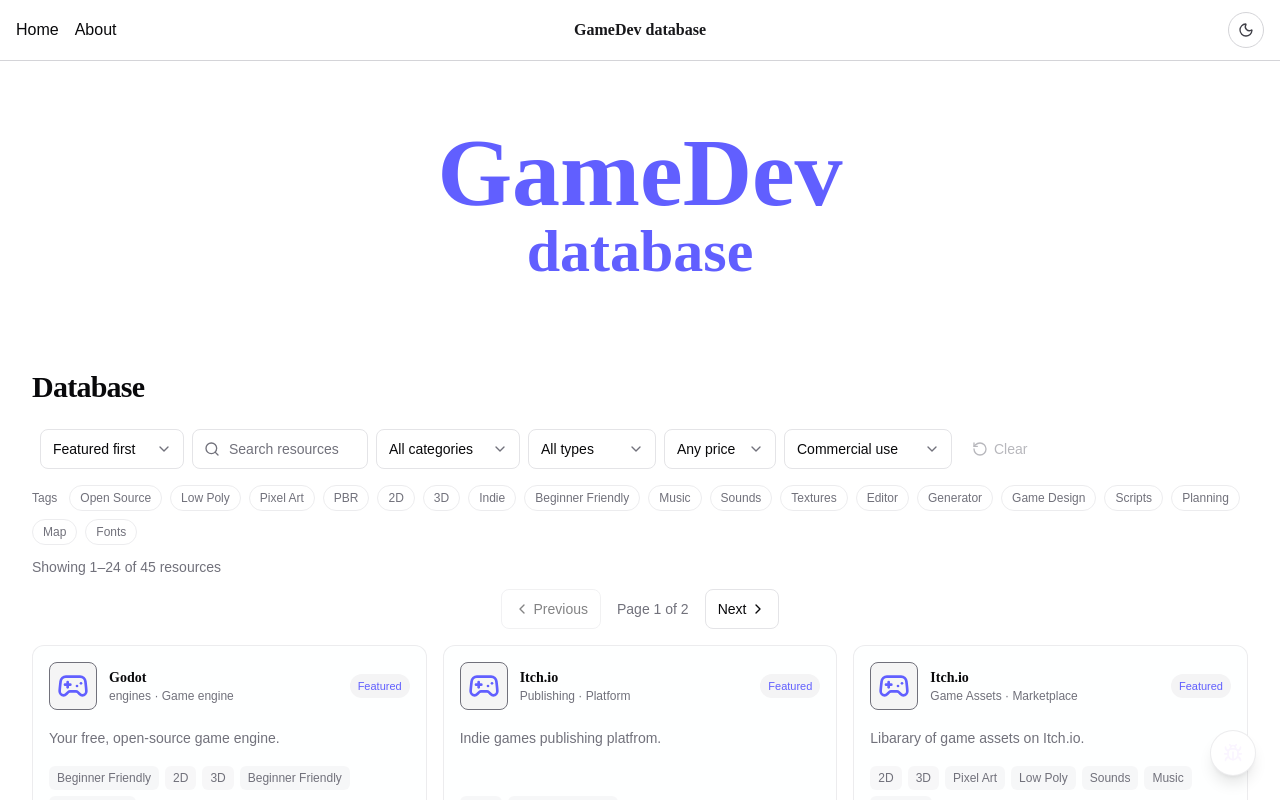
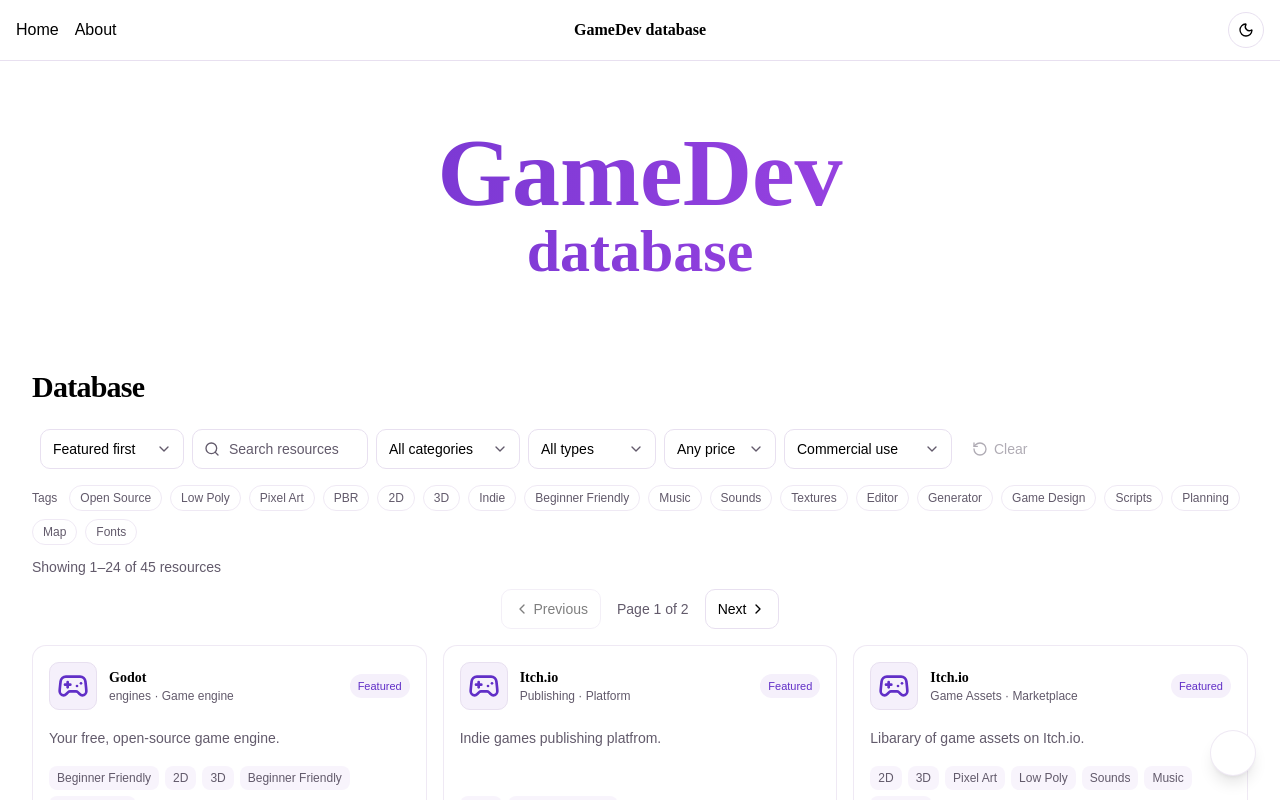
Before and after one commit to Dobya11/gamedev-db, a React (Vite) app: page / in a window 1280 px wide. Shown: the top 800 px of the page. Built offline with nearby package versions, Linux system fonts and the light colour scheme.

Commit message:
feat: brand colors

```diff
--- a/src/App.css
+++ b/src/App.css
@@ -1,20 +1,3 @@
-@import "tailwindcss";
-@custom-variant dark (&:where(.dark, .dark *));
-@import "@fontsource-variable/roboto";
-@import "@fontsource-variable/roboto-slab";
-
-* {
-  font-family: "Roboto Variable", sans-serif;
-}
-h1,
-h2,
-h3,
-h4,
-h5,
-h6 {
-  font-family: "Roboto Slab Variable", serif;
-}
-
 html,
 body,
 #root {
--- a/src/NotFound.tsx
+++ b/src/NotFound.tsx
@@ -10,7 +10,10 @@ function NotFound() {
         className="w-96 pb-8"
       />
       <p className="mt-2 text-lg">Looks like nothing here...</p>
-      <Link to="/" className="inline-block mt-4 text-indigo-500">
+      <Link
+        to="/"
+        className="mt-4 inline-block text-primary transition-colors hover:text-brand-secondary"
+      >
         Go back home
       </Link>
     </div>
--- a/src/components/features/ThemeToggle.tsx
+++ b/src/components/features/ThemeToggle.tsx
@@ -29,7 +29,7 @@ const ThemeToggle = () => {
   return (
     <button
       type="button"
-      className="inline-flex size-9 items-center justify-center rounded-full border border-zinc-300 text-zinc-700 transition hover:bg-zinc-100 focus-visible:outline-2 focus-visible:outline-offset-2 focus-visible:outline-indigo-500 dark:border-zinc-700 dark:text-zinc-200 dark:hover:bg-zinc-800"
+      className="inline-flex size-9 items-center justify-center rounded-full border border-input text-foreground transition hover:bg-muted focus-visible:outline-2 focus-visible:outline-offset-2 focus-visible:outline-primary"
       aria-label={isDark ? "Switch to light mode" : "Switch to dark mode"}
       aria-pressed={isDark}
       onClick={toggleTheme}
--- a/src/components/layout/Catalog/Catalog.tsx
+++ b/src/components/layout/Catalog/Catalog.tsx
@@ -109,7 +109,7 @@ function Catalog() {
           onClick={() => setCurrentPage(page - 1)}
           disabled={page === 1}
           aria-label="Previous page"
-          className="inline-flex h-10 items-center gap-1 rounded-lg border border-input px-3 text-sm text-foreground outline-none transition hover:bg-muted focus-visible:ring-2 focus-visible:ring-indigo-500 focus-visible:ring-offset-2 focus-visible:ring-offset-background disabled:cursor-not-allowed disabled:opacity-50"
+          className="inline-flex h-10 items-center gap-1 rounded-lg border border-input px-3 text-sm text-foreground outline-none transition hover:bg-muted focus-visible:ring-2 focus-visible:ring-primary focus-visible:ring-offset-2 focus-visible:ring-offset-background disabled:cursor-not-allowed disabled:opacity-50"
         >
           <ChevronLeft aria-hidden="true" className="size-4" />
           Previous
@@ -122,7 +122,7 @@ function Catalog() {
           onClick={() => setCurrentPage(page + 1)}
           disabled={page === pageCount}
           aria-label="Next page"
-          className="inline-flex h-10 items-center gap-1 rounded-lg border border-input px-3 text-sm text-foreground outline-none transition hover:bg-muted focus-visible:ring-2 focus-visible:ring-indigo-500 focus-visible:ring-offset-2 focus-visible:ring-offset-background disabled:cursor-not-allowed disabled:opacity-50"
+          className="inline-flex h-10 items-center gap-1 rounded-lg border border-input px-3 text-sm text-foreground outline-none transition hover:bg-muted focus-visible:ring-2 focus-visible:ring-primary focus-visible:ring-offset-2 focus-visible:ring-offset-background disabled:cursor-not-allowed disabled:opacity-50"
         >
           Next
           <ChevronRight aria-hidden="true" className="size-4" />
--- a/src/components/layout/Catalog/Filter.tsx
+++ b/src/components/layout/Catalog/Filter.tsx
@@ -33,7 +33,7 @@ interface SelectFieldProps {
 }
 
 const controlClass =
-  "h-10 w-full appearance-none rounded-lg border border-input bg-background px-3 pr-9 text-sm text-foreground outline-none transition focus-visible:ring-2 focus-visible:ring-indigo-500 focus-visible:ring-offset-2 focus-visible:ring-offset-background";
+  "h-10 w-full appearance-none rounded-lg border border-input bg-background px-3 pr-9 text-sm text-foreground outline-none transition focus-visible:ring-2 focus-visible:ring-primary focus-visible:ring-offset-2 focus-visible:ring-offset-background";
 
 function SelectField({
   label,
@@ -136,7 +136,7 @@ function Filter({
               placeholder="Search resources"
               value={search}
               onChange={(event) => setSearch(event.target.value)}
-              className="h-10 w-44 rounded-lg border border-input bg-background pl-9 pr-3 text-sm text-foreground outline-none transition placeholder:text-muted-foreground focus-visible:ring-2 focus-visible:ring-indigo-500 focus-visible:ring-offset-2 focus-visible:ring-offset-background"
+              className="h-10 w-44 rounded-lg border border-input bg-background pl-9 pr-3 text-sm text-foreground outline-none transition placeholder:text-muted-foreground focus-visible:ring-2 focus-visible:ring-primary focus-visible:ring-offset-2 focus-visible:ring-offset-background"
             />
           </label>
 
@@ -187,7 +187,7 @@ function Filter({
             type="button"
             onClick={onReset}
             disabled={activeFilterCount === 0 && sortBy === "featured"}
-            className="inline-flex h-10 shrink-0 items-center gap-1.5 rounded-lg px-3 text-sm font-medium text-muted-foreground outline-none transition hover:bg-muted hover:text-foreground focus-visible:ring-2 focus-visible:ring-indigo-500 focus-visible:ring-offset-2 focus-visible:ring-offset-background disabled:cursor-not-allowed disabled:opacity-50"
+            className="inline-flex h-10 shrink-0 items-center gap-1.5 rounded-lg px-3 text-sm font-medium text-muted-foreground outline-none transition hover:bg-muted hover:text-foreground focus-visible:ring-2 focus-visible:ring-primary focus-visible:ring-offset-2 focus-visible:ring-offset-background disabled:cursor-not-allowed disabled:opacity-50"
           >
             <RotateCcw aria-hidden="true" className="size-4" />
             Clear
@@ -206,10 +206,10 @@ function Filter({
           return (
             <label
               key={tag.id}
-              className={`inline-flex cursor-pointer items-center gap-2 rounded-full border px-2.5 py-1 text-xs transition focus-within:ring-2 focus-within:ring-indigo-500 focus-within:ring-offset-2 focus-within:ring-offset-background ${
+              className={`inline-flex cursor-pointer items-center gap-2 rounded-full border px-2.5 py-1 text-xs transition focus-within:ring-2 focus-within:ring-primary focus-within:ring-offset-2 focus-within:ring-offset-background ${
                 isSelected
-                  ? "border-indigo-500/40 bg-indigo-500/10 text-indigo-500"
-                  : "border-border/70 text-muted-foreground hover:border-indigo-500/40 hover:text-foreground"
+                  ? "border-primary/40 bg-primary/10 text-primary"
+                  : "border-border/70 text-muted-foreground hover:border-primary/40 hover:text-foreground"
               }`}
             >
               <input
--- a/src/components/layout/Catalog/ResourceCard.tsx
+++ b/src/components/layout/Catalog/ResourceCard.tsx
@@ -45,9 +45,9 @@ function ResourceCard({ resource }: ResourceCardProps) {
   })();
 
   return (
-    <article className="group flex h-full flex-col rounded-xl border border-border/70 bg-card/50 p-4 transition-colors hover:border-indigo-500/30 hover:bg-card">
+    <article className="group flex h-full flex-col rounded-xl border border-border/70 bg-card/50 p-4 transition-colors hover:border-primary/30 hover:bg-card">
       <div className="mb-4 flex items-center gap-3">
-        <span className="flex size-12 shrink-0 items-center justify-center overflow-hidden rounded-lg border bg-neutral-100 text-muted-foreground">
+        <span className="flex size-12 shrink-0 items-center justify-center overflow-hidden rounded-lg border bg-muted text-muted-foreground">
           {!iconFailed ? (
             <img
               src={faviconUrl}
@@ -57,7 +57,7 @@ function ResourceCard({ resource }: ResourceCardProps) {
               onError={() => setIconFailed(true)}
             />
           ) : (
-            <Gamepad2 aria-hidden="true" className="size-8 text-indigo-500" />
+            <Gamepad2 aria-hidden="true" className="size-8 text-primary" />
           )}
         </span>
         <div className="min-w-0 flex-1">
@@ -67,10 +67,10 @@ function ResourceCard({ resource }: ResourceCardProps) {
           </p>
         </div>
         {resource.featured && (
-          <span className="shrink-0 rounded-full bg-secondary px-2 py-1 text-[11px] text-indigo-500">
+          <span className="shrink-0 rounded-full bg-secondary px-2 py-1 text-[11px] text-secondary-foreground">
             Featured
           </span>
-        )}{" "}
+        )}
       </div>
 
       <p className="flex-1 text-sm leading-6 text-muted-foreground">
@@ -107,7 +107,7 @@ function ResourceCard({ resource }: ResourceCardProps) {
         href={resource.url}
         target="_blank"
         rel="noopener noreferrer"
-        className="mt-3 inline-flex items-center gap-1 self-start text-sm font-medium text-muted-foreground outline-none transition hover:text-foreground focus-visible:rounded-sm focus-visible:ring-2 focus-visible:ring-indigo-500"
+        className="mt-3 inline-flex items-center gap-1 self-start text-sm font-medium text-muted-foreground outline-none transition hover:text-primary focus-visible:rounded-sm focus-visible:ring-2 focus-visible:ring-primary"
       >
         Visit website
         <ArrowUpRight aria-hidden="true" className="size-4" />
--- a/src/components/layout/Header.tsx
+++ b/src/components/layout/Header.tsx
@@ -2,17 +2,17 @@ import ThemeToggle from "@/components/features/ThemeToggle";
 
 function Header() {
   return (
-    <header className="grid grid-cols-3 items-center border-b border-zinc-300 dark:border-zinc-800 bg-card/50 px-4 py-3">
+    <header className="grid grid-cols-3 items-center border-b border-border bg-card/80 px-4 py-3">
       <div className="justify-self-start">
-        <a href="/">Home</a>
-        <a href="/about/" className="ml-4">
+        <a href="/" className="transition-colors hover:text-primary">
+          Home
+        </a>
+        <a href="/about/" className="ml-4 transition-colors hover:text-primary">
           About
         </a>
       </div>
 
-      <h1 className="justify-self-center font-semibold text-zinc-900 dark:text-zinc-100">
-        GameDev database
-      </h1>
+      <h1 className="justify-self-center font-semibold">GameDev database</h1>
 
       <div className="justify-self-end">
         <ThemeToggle />
--- a/src/components/layout/Hero.tsx
+++ b/src/components/layout/Hero.tsx
@@ -1,8 +1,12 @@
 function Hero() {
   return (
-    <div className="my-16 text-indigo-500">
-      <h1 className="text-center text-6xl font-bold sm:text-8xl">GameDev</h1>
-      <h2 className="text-center text-5xl font-bold sm:text-6xl">database</h2>
+    <div className="my-16">
+      <h1 className="bg-gradient-to-r from-primary via-brand-secondary to-brand-highlight bg-clip-text text-center text-6xl font-bold text-transparent sm:text-8xl">
+        GameDev
+      </h1>
+      <h2 className="bg-gradient-to-r from-primary via-brand-secondary to-brand-highlight bg-clip-text text-center text-5xl font-bold text-transparent sm:text-6xl">
+        database
+      </h2>
     </div>
   );
 }
--- a/src/index.css
+++ b/src/index.css
@@ -7,6 +7,8 @@
 @theme inline {
   --font-heading: "Roboto Slab Variable", serif;
   --font-sans: "Roboto Variable", sans-serif;
+  --color-brand-secondary: var(--brand-secondary);
+  --color-brand-highlight: var(--brand-highlight);
   --color-sidebar-ring: var(--sidebar-ring);
   --color-sidebar-border: var(--sidebar-border);
   --color-sidebar-accent-foreground: var(--sidebar-accent-foreground);
@@ -48,62 +50,70 @@
 }
 
 :root {
-  --background: oklch(1 0 0);
-  --foreground: oklch(0.141 0.005 285.823);
-  --card: oklch(1 0 0);
-  --card-foreground: oklch(0.141 0.005 285.823);
-  --popover: oklch(1 0 0);
-  --popover-foreground: oklch(0.141 0.005 285.823);
-  --primary: oklch(0.496 0.265 301.924);
-  --primary-foreground: oklch(0.977 0.014 308.299);
-  --secondary: oklch(0.967 0.001 286.375);
-  --secondary-foreground: oklch(0.21 0.006 285.885);
-  --muted: oklch(0.967 0.001 286.375);
-  --muted-foreground: oklch(0.552 0.016 285.938);
-  --accent: oklch(0.967 0.001 286.375);
-  --accent-foreground: oklch(0.21 0.006 285.885);
-  --destructive: oklch(0.577 0.245 27.325);
-  --border: oklch(0.92 0.004 286.32);
-  --input: oklch(0.92 0.004 286.32);
-  --ring: oklch(0.705 0.015 286.067);
+  color-scheme: light;
+  --brand-primary: #612fc7;
+  --brand-secondary: #893dda;
+  --brand-highlight: #b14aed;
+  --background: #ffffff;
+  --foreground: #000000;
+  --card: #ffffff;
+  --card-foreground: #000000;
+  --popover: #ffffff;
+  --popover-foreground: #000000;
+  --primary: var(--brand-primary);
+  --primary-foreground: #ffffff;
+  --secondary: #f5f0fb;
+  --secondary-foreground: #612fc7;
+  --muted: #f5f0fb;
+  --muted-foreground: #625a6b;
+  --accent: #f5f0fb;
+  --accent-foreground: #612fc7;
+  --destructive: #b42318;
+  --border: #e8e0f0;
+  --input: #e8e0f0;
+  --ring: #893dda;
   --radius: 0.625rem;
-  --sidebar: oklch(0.985 0 0);
-  --sidebar-foreground: oklch(0.141 0.005 285.823);
-  --sidebar-primary: oklch(0.558 0.288 302.321);
-  --sidebar-primary-foreground: oklch(0.977 0.014 308.299);
-  --sidebar-accent: oklch(0.967 0.001 286.375);
-  --sidebar-accent-foreground: oklch(0.21 0.006 285.885);
-  --sidebar-border: oklch(0.92 0.004 286.32);
-  --sidebar-ring: oklch(0.705 0.015 286.067);
+  --sidebar: #ffffff;
+  --sidebar-foreground: #000000;
+  --sidebar-primary: #612fc7;
+  --sidebar-primary-foreground: #ffffff;
+  --sidebar-accent: #f5f0fb;
+  --sidebar-accent-foreground: #612fc7;
+  --sidebar-border: #e8e0f0;
+  --sidebar-ring: #893dda;
 }
 
 .dark {
-  --background: oklch(0.141 0.005 285.823);
-  --foreground: oklch(0.985 0 0);
-  --card: oklch(0.21 0.006 285.885);
-  --card-foreground: oklch(0.985 0 0);
-  --popover: oklch(0.21 0.006 285.885);
-  --popover-foreground: oklch(0.985 0 0);
-  --primary: oklch(0.438 0.218 303.724);
-  --primary-foreground: oklch(0.977 0.014 308.299);
-  --secondary: oklch(0.274 0.006 286.033);
-  --secondary-foreground: oklch(0.985 0 0);
-  --muted: oklch(0.274 0.006 286.033);
-  --muted-foreground: oklch(0.705 0.015 286.067);
-  --accent: oklch(0.274 0.006 286.033);
-  --accent-foreground: oklch(0.985 0 0);
-  --destructive: oklch(0.704 0.191 22.216);
-  --border: oklch(1 0 0 / 10%);
-  --input: oklch(1 0 0 / 15%);
-  --ring: oklch(0.552 0.016 285.938);
-  --sidebar: oklch(0.21 0.006 285.885);
-  --sidebar-foreground: oklch(0.985 0 0);
-  --sidebar-primary: oklch(0.627 0.265 303.9);
-  --sidebar-primary-foreground: oklch(0.977 0.014 308.299);
-  --sidebar-accent: oklch(0.274 0.006 286.033);
-  --sidebar-accent-foreground: oklch(0.985 0 0);
-  --sidebar-border: oklch(1 0 0 / 10%);
-  --sidebar-ring: oklch(0.552 0.016 285.938);
+  color-scheme: dark;
+  --brand-primary: #b14aed;
+  --brand-secondary: #893dda;
+  --brand-highlight: #612fc7;
+  --background: #000000;
+  --foreground: #ffffff;
+  --card: #0a0610;
+  --card-foreground: #ffffff;
+  --popover: #0a0610;
+  --popover-foreground: #ffffff;
+  --primary: var(--brand-primary);
+  --primary-foreground: #000000;
+  --secondary: #160f20;
+  --secondary-foreground: #ffffff;
+  --muted: #160f20;
+  --muted-foreground: #c9bfd2;
+  --accent: #160f20;
+  --accent-foreground: #ffffff;
+  --destructive: #f87171;
+  --border: #ffffff26;
+  --input: #ffffff33;
+  --ring: #b14aed;
+  --sidebar: #0a0610;
+  --sidebar-foreground: #ffffff;
+  --sidebar-primary: #b14aed;
+  --sidebar-primary-foreground: #000000;
+  --sidebar-accent: #160f20;
+  --sidebar-accent-foreground: #ffffff;
+  --sidebar-border: #ffffff26;
+  --sidebar-ring: #b14aed;
 }
 
 @layer base {
@@ -116,4 +126,12 @@
   html {
     @apply font-sans;
   }
+  h1,
+  h2,
+  h3,
+  h4,
+  h5,
+  h6 {
+    @apply font-heading;
+  }
 }
```
